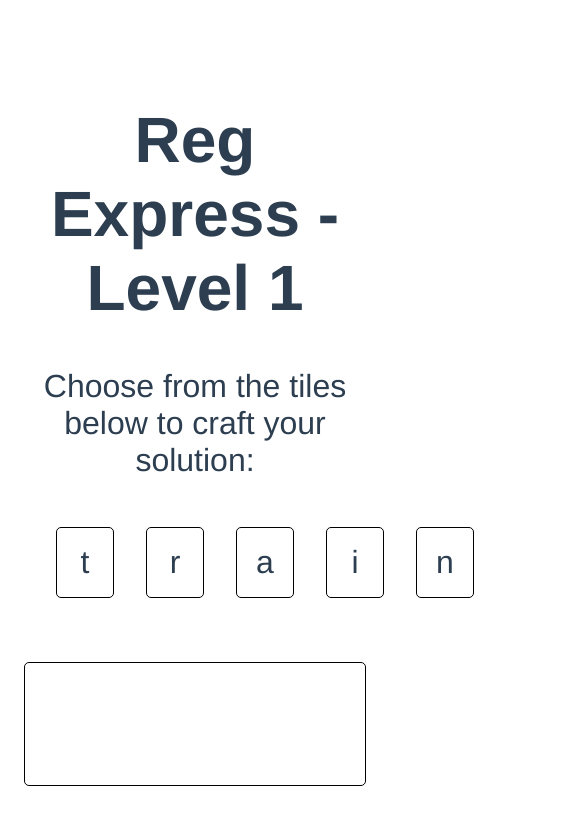
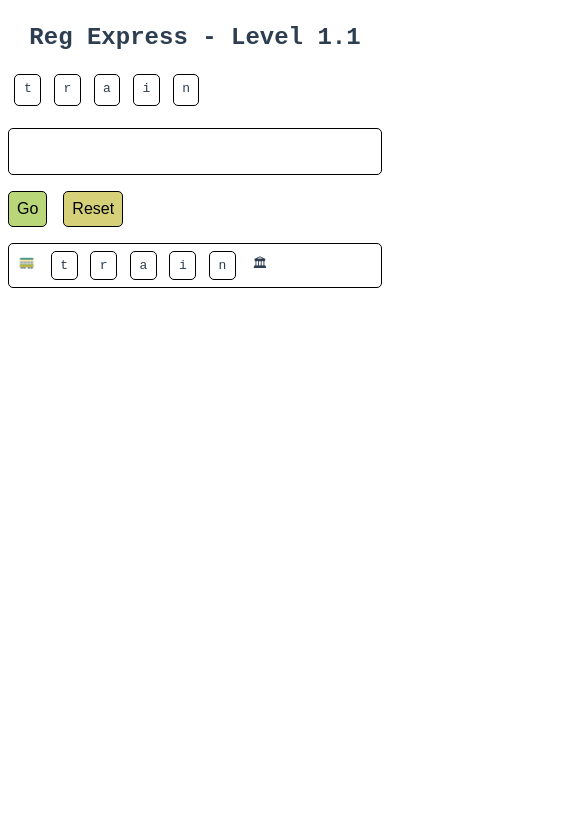
Before and after one commit to tdurtschi/reg-express, a Vue app: page / in a window 390 px wide. Shown: the top 832 px of the page, 585 px wide, since content can reach past the window. Built offline with nearby package versions, Linux system fonts and the light colour scheme.

Commit message:
optimize styles for mobile, improve 'longest valid substring' algorithm, update levels

```diff
--- a/src/App.vue
+++ b/src/App.vue
@@ -52,12 +52,38 @@ export default {
 
 <style>
 #app {
-  font-family: Avenir, Helvetica, Arial, sans-serif;
+  font-family: monospace;
   -webkit-font-smoothing: antialiased;
   -moz-osx-font-smoothing: grayscale;
   text-align: center;
   color: #2c3e50;
-  margin-top: 60px;
-  font-size: 32px;
+  max-width: 768px;
+  margin: 0 auto;
+}
+
+button {
+  font-size: 16px;
+  border: 1px solid black;
+  border-radius: 5px;
+  margin-right: 16px;
+  padding: 0.5rem;
+}
+
+button:disabled {
+  border-color: #666;
+  color: #666;
+}
+
+h1 {
+  font-size: 24px;
+}
+
+@media screen and (min-width: 768px) {
+  #app {
+    font-size: 24px;
+  }
+  h1 {
+    font-size: 32px;
+  }
 }
 </style>
--- a/src/allLevels.js
+++ b/src/allLevels.js
@@ -1,45 +1,33 @@
 export const allLevels = [
   {
-    id: "1",
+    id: "1.1",
     puzzle: "train",
     availableTiles: ["t", "r", "a", "i", "n"],
   },
   {
     id: "1.2",
-    puzzle: "froggy",
-    availableTiles: ["f", "r", "o", "y", ".", "[a-z]", "[a-z]", "{2}"],
+    puzzle: "train",
+    availableTiles: ["t", "r", "a", "i", "[a-z]"],
   },
   {
     id: "1.3",
-    puzzle: "forgery",
-    availableTiles: ["f", "r", "o", "y", ".", "[a-z]", "[a-z]", "{2}"],
+    puzzle: "terrain",
+    availableTiles: ["t", "r", "a", "i", "[a-z]", "[a-z]", "[a-z]"],
   },
   {
     id: "1.4",
-    puzzle: "fourgery",
-    availableTiles: ["f", "r", "o", "y", ".", "[a-z]", "[a-z]", "{4}"],
+    puzzle: "forgery",
+    availableTiles: ["f", "r", "o", "y", "[a-z]", "[a-z]", "{3}"],
   },
   {
     id: "1.5",
-    puzzle: "fivegery",
-    availableTiles: ["f", "r", "o", "y", ".", "[a-z]", "[a-z]", "{4}"],
-  },
-  {
-    id: "1.6",
     puzzle: "froyo rosy",
     availableTiles: ["f", "r", "o", "y", ".", "[a-z]", "[a-z]", "{2}", "{4}"],
   },
   {
     id: "2",
     puzzle: "banana",
-    availableTiles: ["b", "a", "a", "n", "(", ")", "{2}"],
-  },
-  { id: "3", puzzle: "   ", availableTiles: [".", "a", " ", " "] },
-  { id: "4", puzzle: " a a", availableTiles: [".", "a", " ", " "] },
-  {
-    id: "5",
-    puzzle: "vetted",
-    availableTiles: ["v", "et", "ted", "|", "(", ")", "{2}"],
+    availableTiles: ["b", "[an]", "a", "{4}"],
   },
 ];
 
--- a/src/components/RegExpress.vue
+++ b/src/components/RegExpress.vue
@@ -2,7 +2,7 @@
   <main class="main">
     <h1>Reg Express - Level {{ id }}</h1>
     {{ id == "1" ? "Choose from the tiles below to craft your solution:" : "" }}
-    <section class="">
+    <section class="puzzle-tiles-section">
       <div
         class="available puzzle-tile"
         v-for="(symbol, index) in remainingTiles"
@@ -22,8 +22,22 @@
       </div>
     </section>
     <section class="actions">
-      <button type="button" class="go" @click="doPuzzle">Go</button>
-      <button type="button" @click="restart">Reset</button>
+      <button
+        type="button"
+        class="go"
+        @click="doPuzzle"
+        :disabled="currentIndex > -1"
+      >
+        Go
+      </button>
+      <button
+        type="button"
+        class="reset"
+        @click="restart"
+        :disabled="currentIndex > -1"
+      >
+        Reset
+      </button>
     </section>
     <div class="border puzzle">
       <div :class="`${currentIndex < 0 ? 'train' : 'placeholder'}`"></div>
@@ -81,12 +95,26 @@ export default {
       }
     });
 
+    const substringMatches = (substring, regexStr) => {
+      for (var i = 1; i <= regexStr.length; i++) {
+        try {
+          const regex = new RegExp(`^${regexStr.substring(0, i)}$`);
+          const result = regex.test(substring);
+
+          if (result) {
+            return true;
+          }
+        } catch (e) {
+          //
+        }
+      }
+      return false;
+    };
+
     const validSubstringLength = computed(() => {
       try {
         for (var i = puzzle.value.length; i >= 0; i--) {
-          const regex = new RegExp(`^${solution.value}$`);
-          const testSubstring = regex.test(puzzle.value.substring(0, i));
-          if (testSubstring) {
+          if (substringMatches(puzzle.value.substring(0, i), solution.value)) {
             return i;
           }
         }
@@ -178,20 +206,19 @@ main {
 }
 
 section {
-  margin: 1rem;
-  padding: 1rem;
+  margin-bottom: 1rem;
   min-width: 10px;
   min-height: 10px;
 
   display: flex;
+  flex-wrap: wrap;
 }
 
 .puzzle {
-  margin: 1rem;
-  padding: 1rem;
   min-width: 10px;
   min-height: 10px;
   display: flex;
+  flex-wrap: wrap;
 }
 
 .available {
@@ -204,9 +231,9 @@ section {
 .puzzle-tile {
   border: 1px solid black;
   border-radius: 5px;
-  padding: 1rem;
-  margin: 1rem;
-  min-width: 24px;
+  padding: 0.4rem;
+  margin: 0.4rem;
+  min-width: 12px;
 }
 
 section div {
@@ -216,14 +243,19 @@ section div {
   margin: 1rem;
 }
 .staging-area {
-  min-height: 90px;
+  min-height: 45px;
+}
+
+.puzzle-tiles-section {
+  min-height: 45px;
 }
 
 .train,
 .finish {
   border-radius: 5px;
-  padding: 1rem;
-  margin: 1rem;
+  padding: 0.3rem;
+  margin: 0.3rem;
+  min-width: 16px;
 }
 .finish:before {
   content: "🏛";
@@ -232,9 +264,9 @@ section div {
   content: "🚃";
 }
 .placeholder {
-  padding: 1rem;
-  margin: 1rem;
-  min-width: 24px;
+  padding: 0.3rem;
+  margin: 0.3rem;
+  min-width: 16px;
 }
 
 .highlight-green {
@@ -246,21 +278,17 @@ section div {
 .actions {
   display: flex;
 }
-.actions button {
-  font-size: 24px;
-  background-color: white;
-  border: 1px solid black;
-  border-radius: 5px;
-  margin-right: 16px;
-}
 
 .actions button:active {
   position: relative;
   top: 4px;
 }
 
+.reset {
+  background-color: #d6d078;
+}
+
 .go {
-  padding: 24px;
-  font-size: 32px !important;
+  background-color: #b9d678;
 }
 </style>
```
